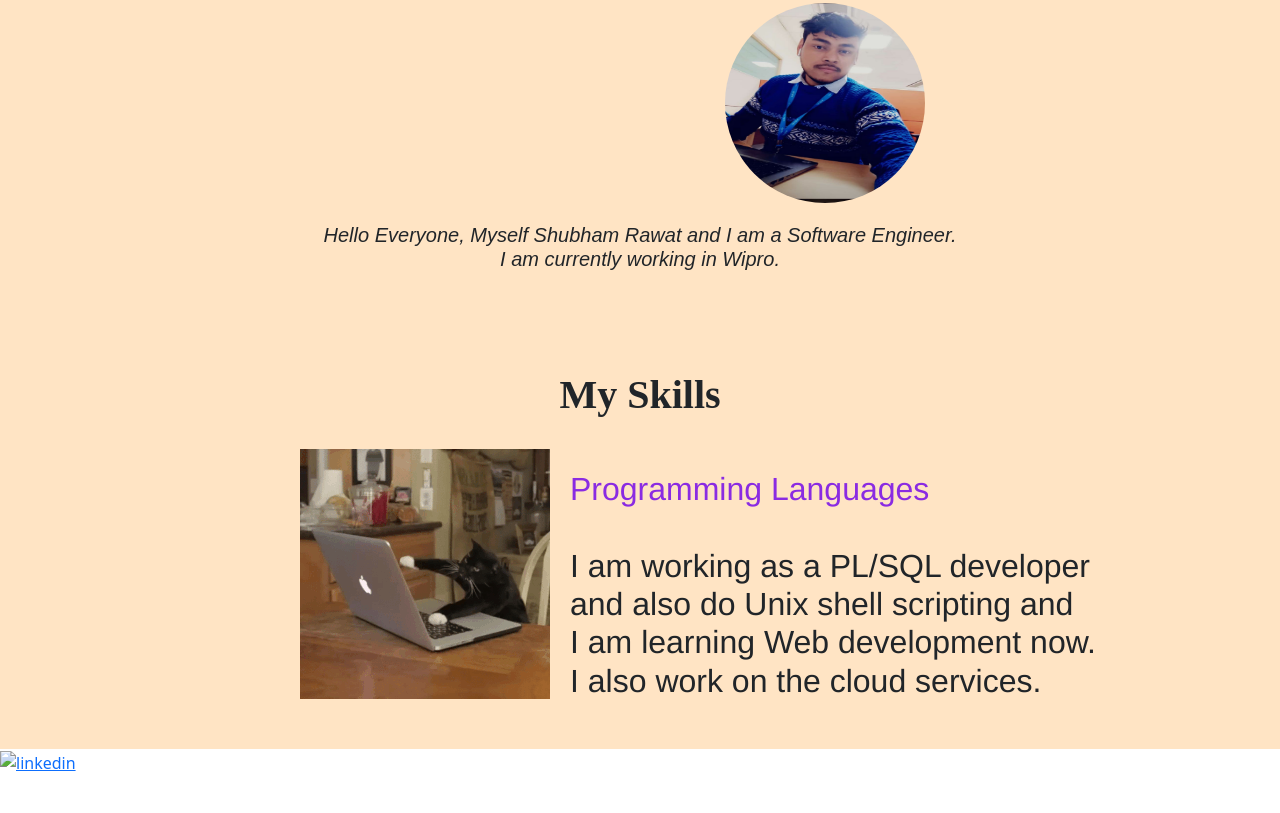
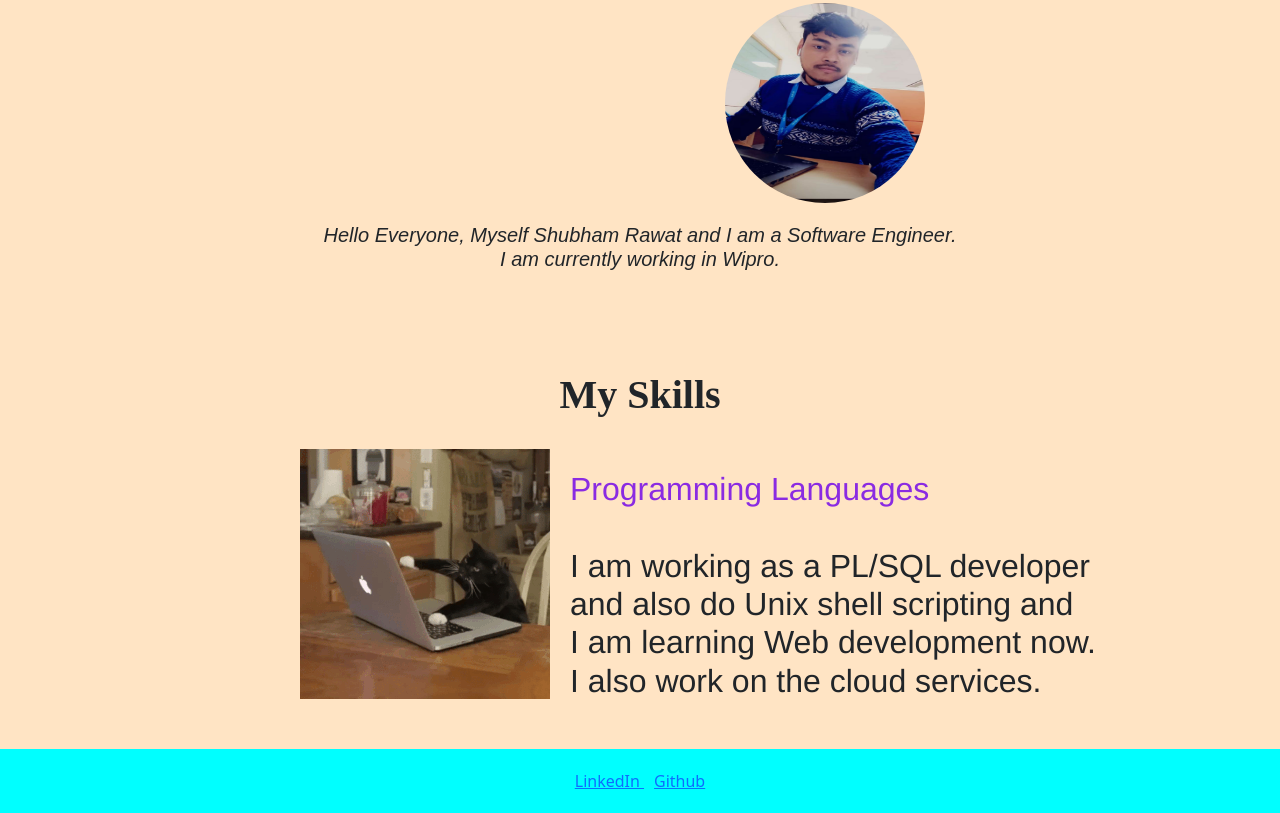
Before and after one commit to Shubhi6835/Capstone-Project-2, a plain HTML site: page index.html in a window 1280 px wide. Shown: the part 1107-1920 px from the top of the page. Before the commit the page ends 1882 px from the top, so only its background shows below. Drawn offline with nearby package versions, Linux system fonts and the light colour scheme.

Commit message:
Added Footer

```diff
--- a/index.html
+++ b/index.html
@@ -39,11 +39,10 @@
 
     </div>
   </div>
-  <footer>
-    <a href="https://www.linkedin.com/in/shubham-rawat-7b1b3b1b4/"><img src="./Images/linkedin.png" alt="linkedin"
-        class="social"></a>
-
-  </footer>
+  <div class = "footer">
+     <a href="https://www.linkedin.com/in/shubham-rawat-12a889192/" style="margin-right: 10px;"> LinkedIn </a>
+    <a href="https://github.com/Shubhi6835"> Github </a>
+</div>
 </body>
 
 <script src="https://cdn.jsdelivr.net/npm/bootstrap@5.3.3/dist/js/bootstrap.bundle.min.js"
--- a/style.css
+++ b/style.css
@@ -36,3 +36,12 @@ background-color: bisque;
   margin-left: 300px;
   margin-bottom: 50px;
 }
+
+.footer{
+  background-color: aqua;
+  text-align: center;
+  padding: 20px;
+  margin-top: 0px;
+  margin-bottom: 0px;
+
+}
```
